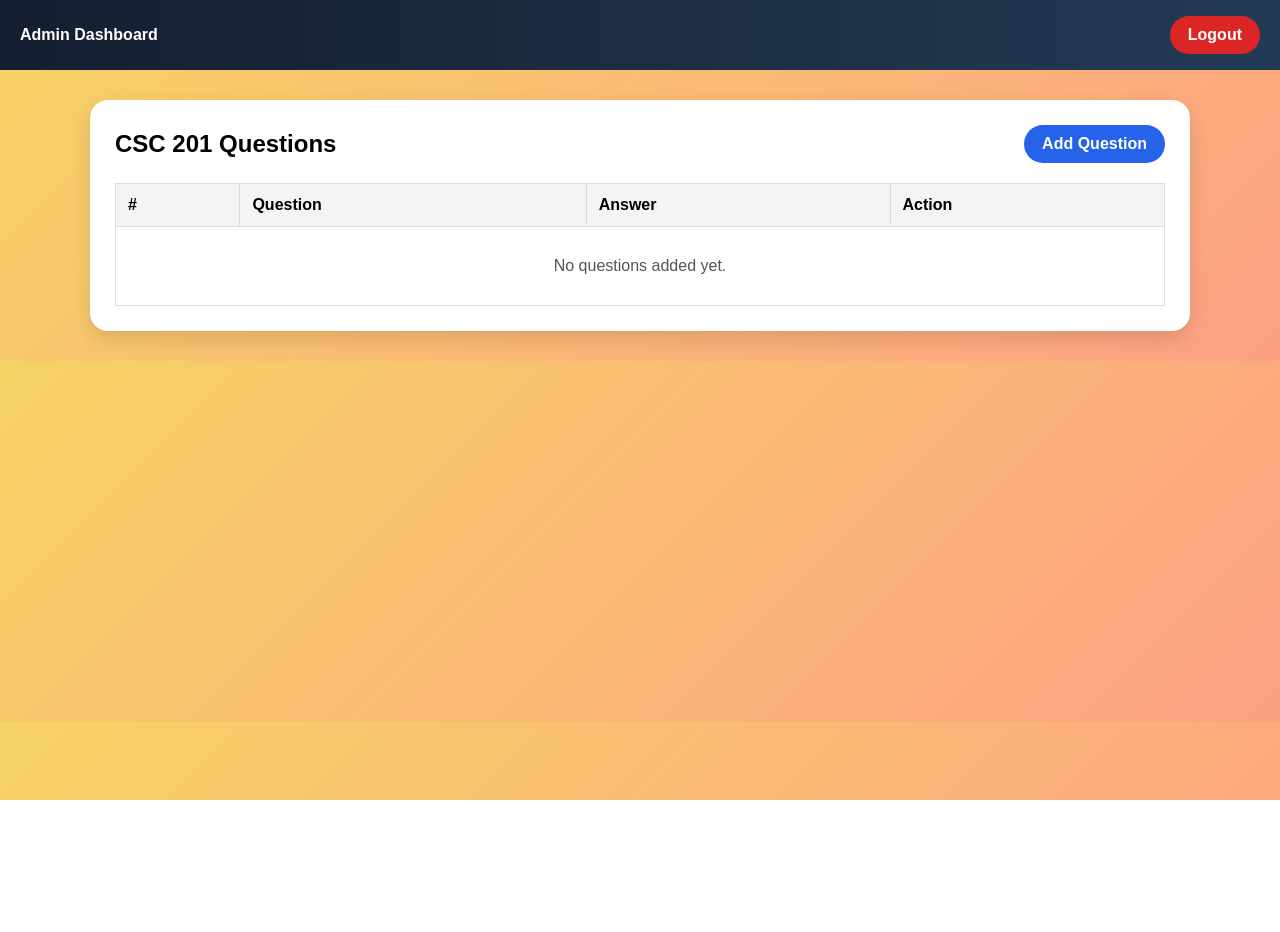
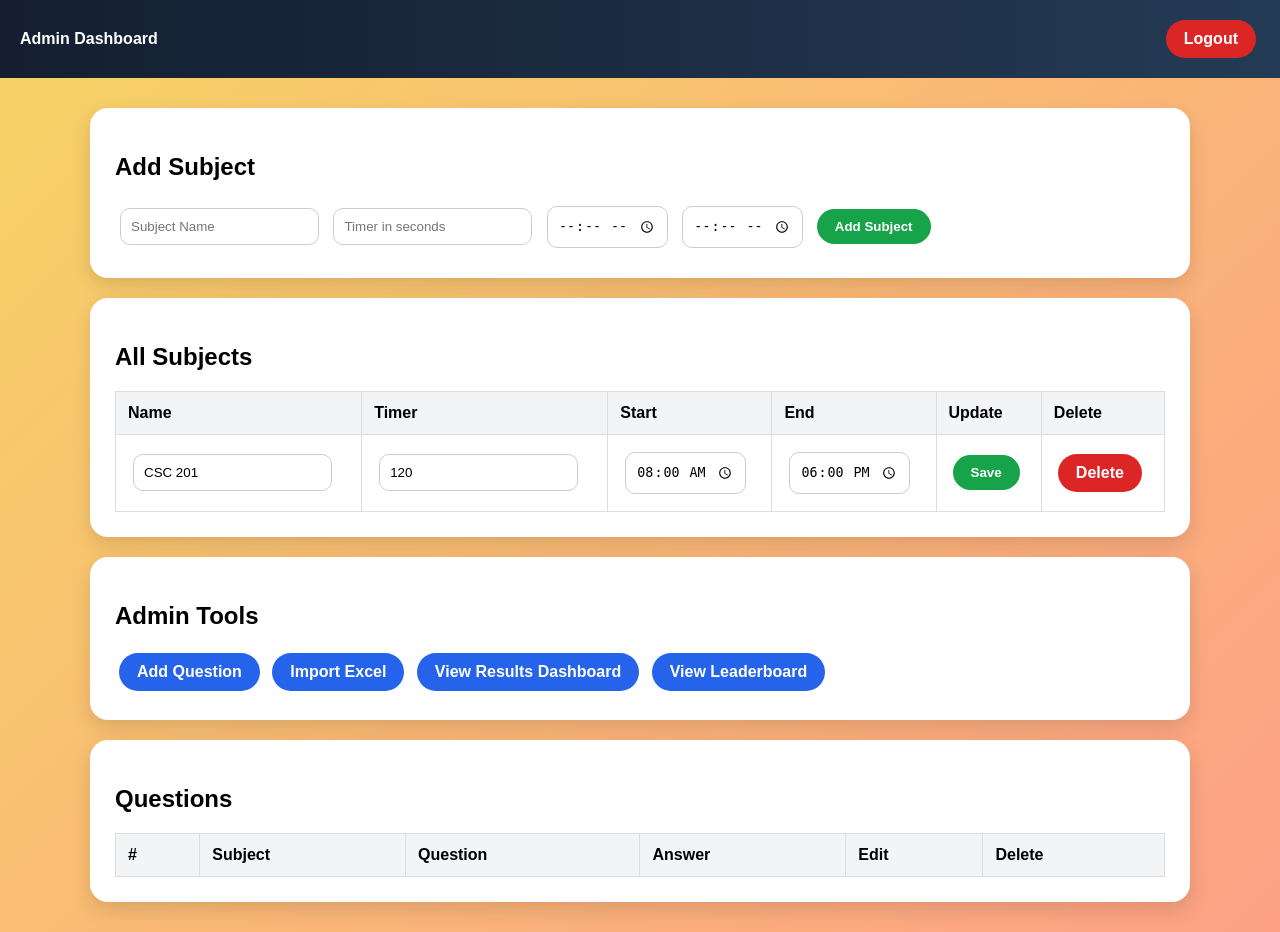
Before and after one commit to ifelodun/IFELODUN-CSC-201-CBT-System-, a Flask app: page /admin in a window 1280 px wide. Before the commit the page ends 800 px from the top, so only its background shows below. Run offline with Flask 3, Linux system fonts and the light colour scheme; the visitor is signed in with stand-in values (Sample User, id 1); data comes from the database, SQL or seed files in the repository; data that the repository does not hold is empty.

Commit message:
Update admin.html

```diff
--- a/templates/admin.html
+++ b/templates/admin.html
@@ -9,7 +9,6 @@
             font-family: Arial, sans-serif;
             background: linear-gradient(135deg, #f6d365, #fda085);
         }
-
         .topbar{
             background: linear-gradient(90deg, #141e30, #243b55);
             color:white;
@@ -18,29 +17,24 @@
             justify-content:space-between;
             align-items:center;
         }
-
         .container{
             width:90%;
             max-width:1100px;
             margin:30px auto;
         }
-
         .card{
             background:white;
             border-radius:18px;
             box-shadow:0 8px 20px rgba(0,0,0,0.12);
             padding:25px;
+            margin-bottom:20px;
         }
-
-        .actions{
-            display:flex;
-            justify-content:space-between;
-            align-items:center;
-            margin-bottom:20px;
-            gap:10px;
-            flex-wrap:wrap;
+        input{
+            padding:10px;
+            margin:5px;
+            border:1px solid #ccc;
+            border-radius:10px;
         }
-
         .btn{
             text-decoration:none;
             padding:10px 18px;
@@ -48,33 +42,26 @@
             color:white;
             font-weight:bold;
             display:inline-block;
+            border:none;
+            cursor:pointer;
+            margin:4px;
         }
-
+        .btn-save{ background:#16a34a; }
         .btn-add{ background:#2563eb; }
+        .btn-delete{ background:#dc2626; }
+        .btn-edit{ background:#f59e0b; }
         .btn-logout{ background:#dc2626; }
-        .btn-delete{ background:#dc2626; padding:8px 14px; border-radius:18px; }
-
         table{
             width:100%;
             border-collapse:collapse;
-            background:white;
         }
-
         th, td{
             border:1px solid #ddd;
             padding:12px;
             text-align:left;
-            vertical-align:top;
         }
-
         th{
             background:#f3f4f6;
-        }
-
-        .empty{
-            text-align:center;
-            padding:30px;
-            color:#555;
         }
     </style>
 </head>
@@ -86,38 +73,76 @@
 </div>
 
 <div class="container">
+
     <div class="card">
-            <div class="actions">
-                <h2 style="margin:0;">CSC 201 Questions</h2>
-                <a href="/add" class="btn btn-add">Add Question</a>
+        <h2>Add Subject</h2>
+        <form method="POST" action="/add_subject">
+            <input name="name" placeholder="Subject Name" required>
+            <input type="number" name="exam_timer" placeholder="Timer in seconds" required>
+            <input type="time" name="start_time" required>
+            <input type="time" name="end_time" required>
+            <button type="submit" class="btn btn-save">Add Subject</button>
+        </form>
     </div>
 
+    <div class="card">
+        <h2>All Subjects</h2>
+        <table>
+            <tr>
+                <th>Name</th>
+                <th>Timer</th>
+                <th>Start</th>
+                <th>End</th>
+                <th>Update</th>
+                <th>Delete</th>
+            </tr>
+            {% for s in subjects %}
+            <tr>
+                <form method="POST" action="/update_subject/{{ s.id }}">
+                    <td><input name="name" value="{{ s.name }}" required></td>
+                    <td><input type="number" name="exam_timer" value="{{ s.exam_timer }}" required></td>
+                    <td><input type="time" name="start_time" value="{{ s.start_time }}" required></td>
+                    <td><input type="time" name="end_time" value="{{ s.end_time }}" required></td>
+                    <td><button type="submit" class="btn btn-save">Save</button></td>
+                    <td><a href="/delete_subject/{{ s.id }}" class="btn btn-delete">Delete</a></td>
+                </form>
+            </tr>
+            {% endfor %}
+        </table>
+    </div>
+
+    <div class="card">
+        <h2>Admin Tools</h2>
+        <a href="/add" class="btn btn-add">Add Question</a>
+        <a href="/import_excel" class="btn btn-add">Import Excel</a>
+        <a href="/results" class="btn btn-add">View Results Dashboard</a>
+        <a href="/leaderboard" class="btn btn-add">View Leaderboard</a>
+    </div>
+
+    <div class="card">
+        <h2>Questions</h2>
         <table>
             <tr>
                 <th>#</th>
+                <th>Subject</th>
                 <th>Question</th>
                 <th>Answer</th>
-                    <th>Action</th>
+                <th>Edit</th>
+                <th>Delete</th>
             </tr>
-
-                {% if questions|length == 0 %}
-                <tr>
-                    <td colspan="4" class="empty">No questions added yet.</td>
-                </tr>
-                {% else %}
             {% for q in questions %}
             <tr>
                 <td>{{ loop.index }}</td>
+                <td>{{ q.subject }}</td>
                 <td>{{ q.question }}</td>
                 <td>{{ q.answer }}</td>
-                        <td>
-                            <a href="/delete/{{ q.id }}" class="btn btn-delete">Delete</a>
-                        </td>
+                <td><a href="/edit_question/{{ q.id }}" class="btn btn-edit">Edit</a></td>
+                <td><a href="/delete/{{ q.id }}" class="btn btn-delete">Delete</a></td>
             </tr>
             {% endfor %}
-                {% endif %}
         </table>
     </div>
+
 </div>
 
 </body>
```
Lines whose indentation alone changed are shown as unchanged.
